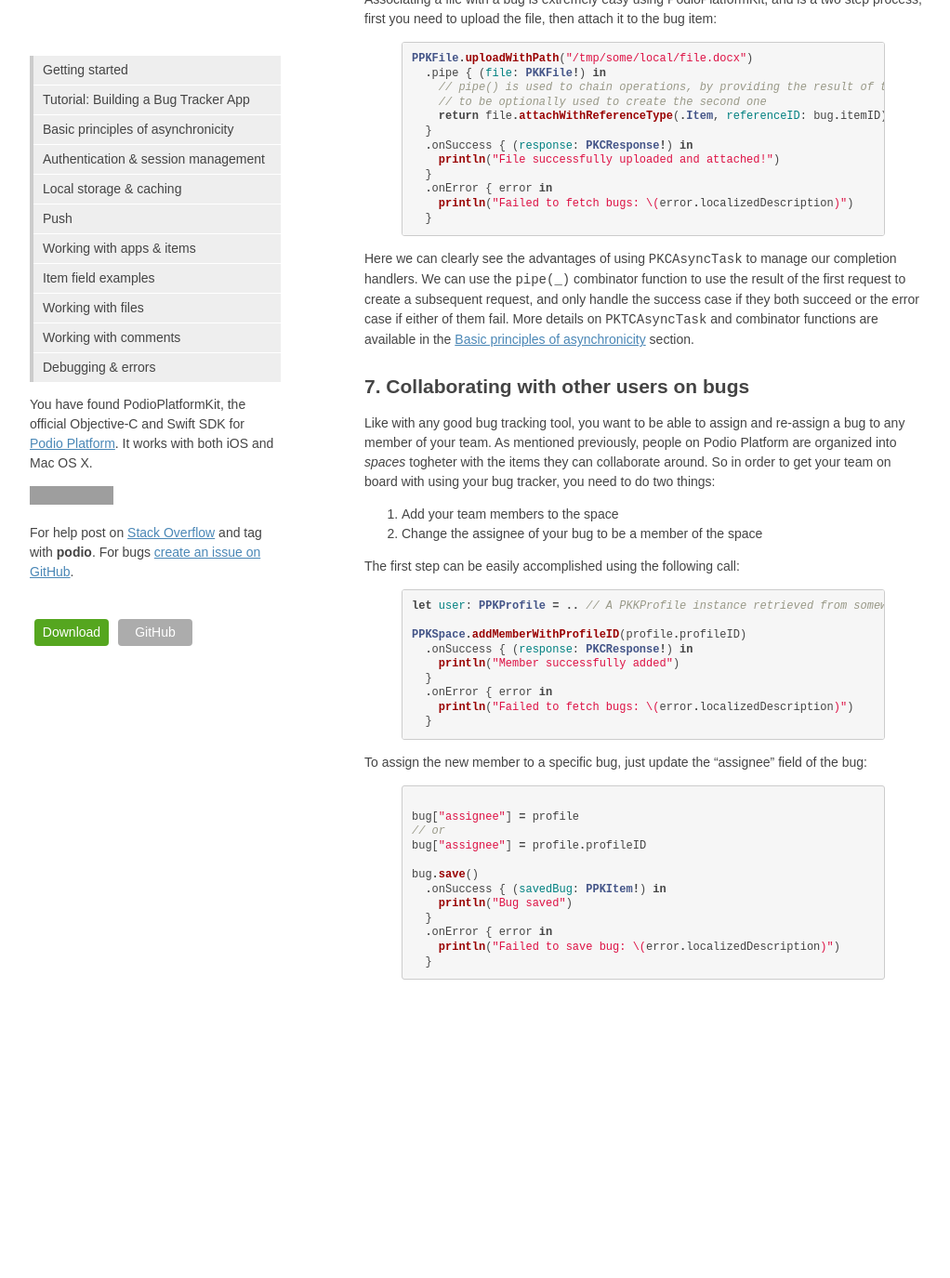
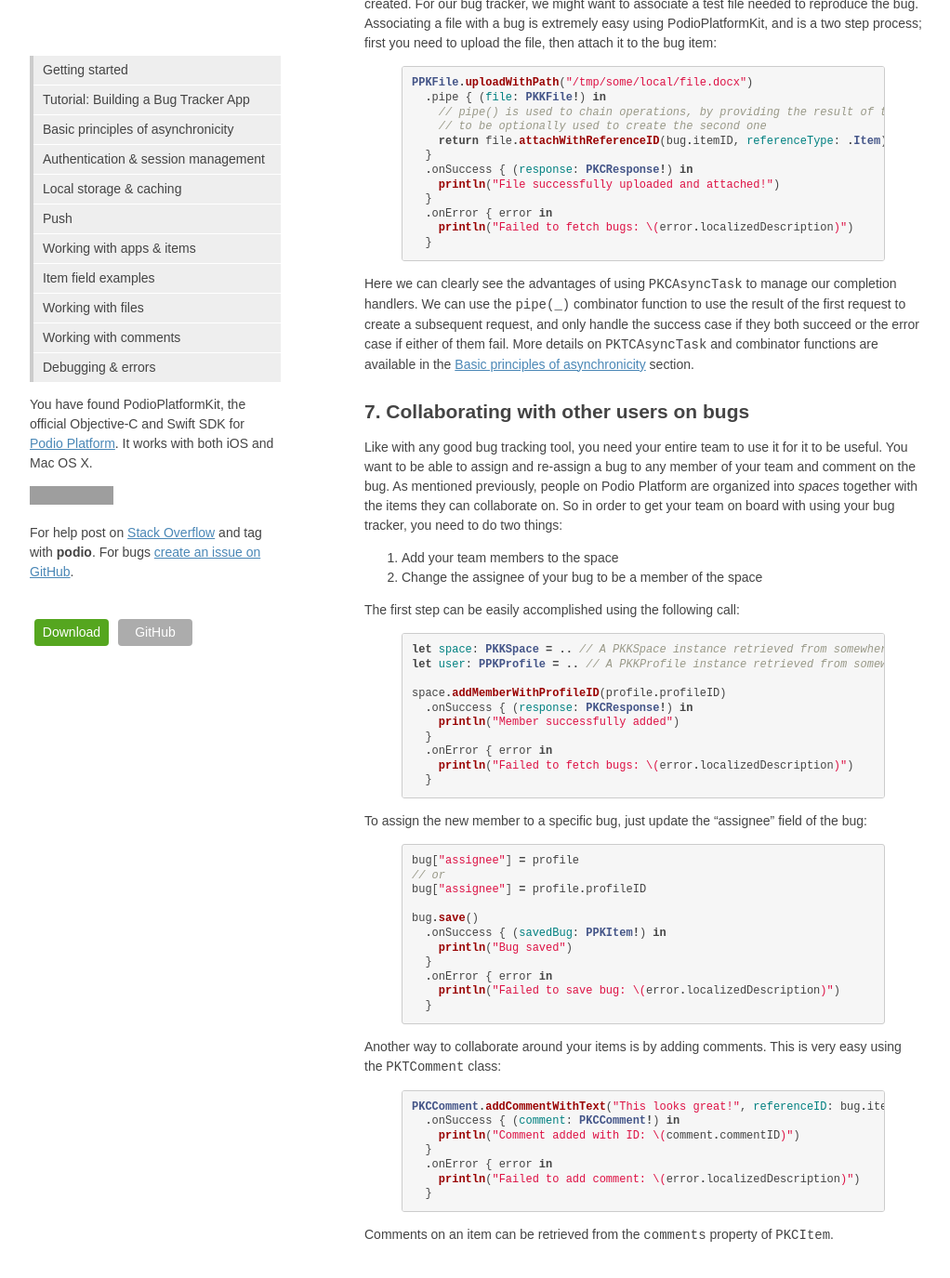
Before and after one commit to podio/podio-objc-platform, a Jekyll site: the page built from tutorial/index.md, in a window 1280 px wide and 1400 px high, scrolled down 2766 px. Shown: the top 1375 px of the window at 93% size, without its empty margins (128-1150 px from the left). Built offline with Jekyll 4.4.1, drawn with Linux system fonts in a browser that asks for light colours; before the commit the page ends 3880 px from its top, so only the background shows below that; some of the changed text lies outside the part shown; grey boxes are pictures that could not be loaded.

Commit message:
Updated tutorial

```diff
--- a/tutorial/index.md
+++ b/tutorial/index.md
@@ -4,7 +4,7 @@
 
 # Tutorial: Building a Bug Tracker App
 
-This tutorial will walk your through the steps of creating a simple bug tracker app using Podio Platform. Using the SDK this page will demonstrate the following features of Podio Platform:
+This tutorial will walk your through the steps of creating a simple bug tracker app using Podio Platform. It will, using Swift and PodioPlatformKit, demonstrate some of the possibilities of Podio Platform:
 
 1. Creating a "Bug" template using the Podio Platform console
 2. Configuring PodioPlatformKit SDK for your Xcode project
@@ -14,19 +14,19 @@
 6. Uploading and associating files to a bug
 7. Collaborating with other users on bugs
 
-## 1. Creating a "Bug" template using Podio Platform console
+## 1. Creating a "Bug" template using Podio Platform Console
 
 //Shared with JS example?
 
-The first step is to set up a *project* for your app in the [Podio Platform console](https://platform.podio.com) and integrate the SDK into your Xcode project. You can find instructions on how to do this under ["Getting Started"]({{ site.baseurl}}/).
+The first step is to set up a *project* for your app in the [Podio Platform Console](https://platform.podio.com) and integrate the SDK into your Xcode project. You can find instructions on how to do this under ["Getting Started"]({{ site.baseurl}}/).
 
 ## 2. Configuring PodioPlatformKit SDK for your Xcode project
 
-After integrating PodioPlatformKit into your Xcode project using CocoaPods and importing the umbrella header in your Swift bridging, you need to configure PodioPlatformKit using your project API keys for Podio Platform. To do so, add the following code to your `application(_:didFinishLaunchingWithOptions:)` method in your app delegate:
+After integrating PodioPlatformKit with your Xcode project using CocoaPods and importing the PodioPlatformKit umbrella header in your Swift bridging header, you need to configure PodioPlatformKit to use your project API keys for Podio Platform. To do so, add the following lines to your `application(_:didFinishLaunchingWithOptions:)` method in your app delegate:
 
 {% highlight Swift %}
 func application(application: UIApplication, didFinishLaunchingWithOptions launchOptions: [NSObject: AnyObject]?) -> Bool {
-  Podio.setupWithAPIKey("my-api-key", secret: "my-secret") // 1
+  Podio.setupWithAPIKey("my-project-api-key", secret: "my-project-secret") // 1
   Podio.automaticallyStoreTokenInKeychainForCurrentApp()   // 2
 
   return true
@@ -58,25 +58,24 @@
 }
 {% endhighlight %}
 
-We can see here that the `authenticateAsUserWithEmail(_:password)` method returns a `PKCAsyncTask` object, onto which we can then register `onSuccess(_)`, `onError(_)` or `onComplete(_)` handlers. This pattern is used throught the SDK, and is explained in greater detail in the [Basic principles of asynchronicity]({{ site.baseurl}}/async) section.
+We can see here that `authenticateAsUserWithEmail(_:password)` returns a `PKCAsyncTask` object, onto which we can then register `onSuccess(_)`, `onError(_)` or `onComplete(_)` handlers. This pattern is used throught the SDK, and is explained in greater detail in the [Basic principles of asynchronicity]({{ site.baseurl}}/async) section.
 
-## 4. Creating new "bugs" using your Bugs template
+## 4. Creating new bugs using your Bug template
 
 In order to report bugs from your app, you need to be able to create new bugs from the app. We already set up a "Bug" template, so the only thing we need to do from the client app is to start creating instances of this template, a.k.a the items themselves.
 
-In order to create a new bug, you need to first create a new item:
+In order to create a new bug, you just create an item using the "Bug" template:
 
 {% highlight Swift %}
 let bug = PPKItem.itemUsingTemplate("Bug")
 println("Bug ID: \(bug.itemID)") // => "Bug ID: 0"
 
-bug["title"] = "Button is not working"                      // Single-line text field
-bug["reproduce_steps"] = "1. Open app\n2. Click button"     // Multi-line text field
-bug["status"] = "Open"                                      // Category field
-bug["priority"] = "High"                                    // Category field
-bug["device"] = "iPhone 6"                                  // Category field
+bug["title"] = "Button is not working"                  // Single-line text field
+bug["reproduce_steps"] = "1. Open app\n2. Click button" // Multi-line text field
+bug["status"] = "Open"                                  // Category field with options "Open" or "Fixed"
+bug["priority"] = "High"                                // Category field with options "High", "Medium", "Low"
 
-// Create the bug
+// Create the bug in a given space
 bug.createInSpace(1234)
   .onSuccess { [weak bug] (savedBug: PPKItem!) in
     println("Bug ID: \(bug.itemID)") // => "Bug ID: 1234"
@@ -86,15 +85,15 @@
   }
 {% endhighlight %}
 
-If you want to update a particular field of the bug, just update it and call `save()`:
+If you want to update a particular field of the bug, just set a new value and call `save()`:
 
 {% highlight Swift %}
-// Update the title of the bug
 bug["status"] = "Fixed"
 
 bug.save()
-  .onSuccess { [weak bug] (savedBug: PPKItem!) in
-    println("Bug title: \(bug.title)") // => "Bug title: Button does not respond when tapping"
+  .onSuccess { (savedBug: PPKItem!) in
+    let savedStatus = savedBug["status"]
+    println("Bug status: \(savedStatus)") // => "Bug status: Fixed"
   }
   .onError { error in
     println("Failed to save bug: \(error.localizedDescription)")
@@ -130,7 +129,7 @@
   .pipe { (file: PKKFile!) in
     // pipe() is used to chain operations, by providing the result of the first operation
     // to be optionally used to create the second one
-    return file.attachWithReferenceType(.Item, referenceID: bug.itemID)
+    return file.attachWithReferenceID(bug.itemID, referenceType: .Item)
   }
   .onSuccess { (response: PKCResponse!) in
     println("File successfully uploaded and attached!")
@@ -144,7 +143,7 @@
 
 ## 7. Collaborating with other users on bugs
 
-Like with any good bug tracking tool, you want to be able to assign and re-assign a bug to any member of your team. As mentioned previously, people on Podio Platform are organized into *spaces* togheter with the items they can collaborate around. So in order to get your team on board with using your bug tracker, you need to do two things:
+Like with any good bug tracking tool, you need your entire team to use it for it to be useful. You want to be able to assign and re-assign a bug to any member of your team and comment on the bug. As mentioned previously, people on Podio Platform are organized into *spaces* together with the items they can collaborate on. So in order to get your team on board with using your bug tracker, you need to do two things:
 
 1. Add your team members to the space
 2. Change the assignee of your bug to be a member of the space
@@ -152,9 +151,10 @@
 The first step can be easily accomplished using the following call:
 
 {% highlight Swift %}
+let space: PKKSpace = .. // A PKKSpace instance retrieved from somewhere
 let user: PPKProfile = .. // A PKKProfile instance retrieved from somewhere
 
-PPKSpace.addMemberWithProfileID(profile.profileID)
+space.addMemberWithProfileID(profile.profileID)
   .onSuccess { (response: PKCResponse!) in
     println("Member successfully added")
   }
@@ -178,3 +178,17 @@
     println("Failed to save bug: \(error.localizedDescription)")
   }
 {% endhighlight %}
+
+Another way to collaborate around your items is by adding comments. This is very easy using the `PKTComment` class:
+
+{% highlight Swift %}
+PKCComment.addCommentWithText("This looks great!", referenceID: bug.itemID, referenceType: .Item)
+  .onSuccess { (comment: PKCComment!) in
+    println("Comment added with ID: \(comment.commentID)")
+  }
+  .onError { error in
+    println("Failed to add comment: \(error.localizedDescription)")
+  }
+{% endhighlight %}
+
+Comments on an item can be retrieved from the `comments` property of `PKCItem`.
```
Also changed, not shown: other parts of tutorial/index.md (+1 -1 lines).
